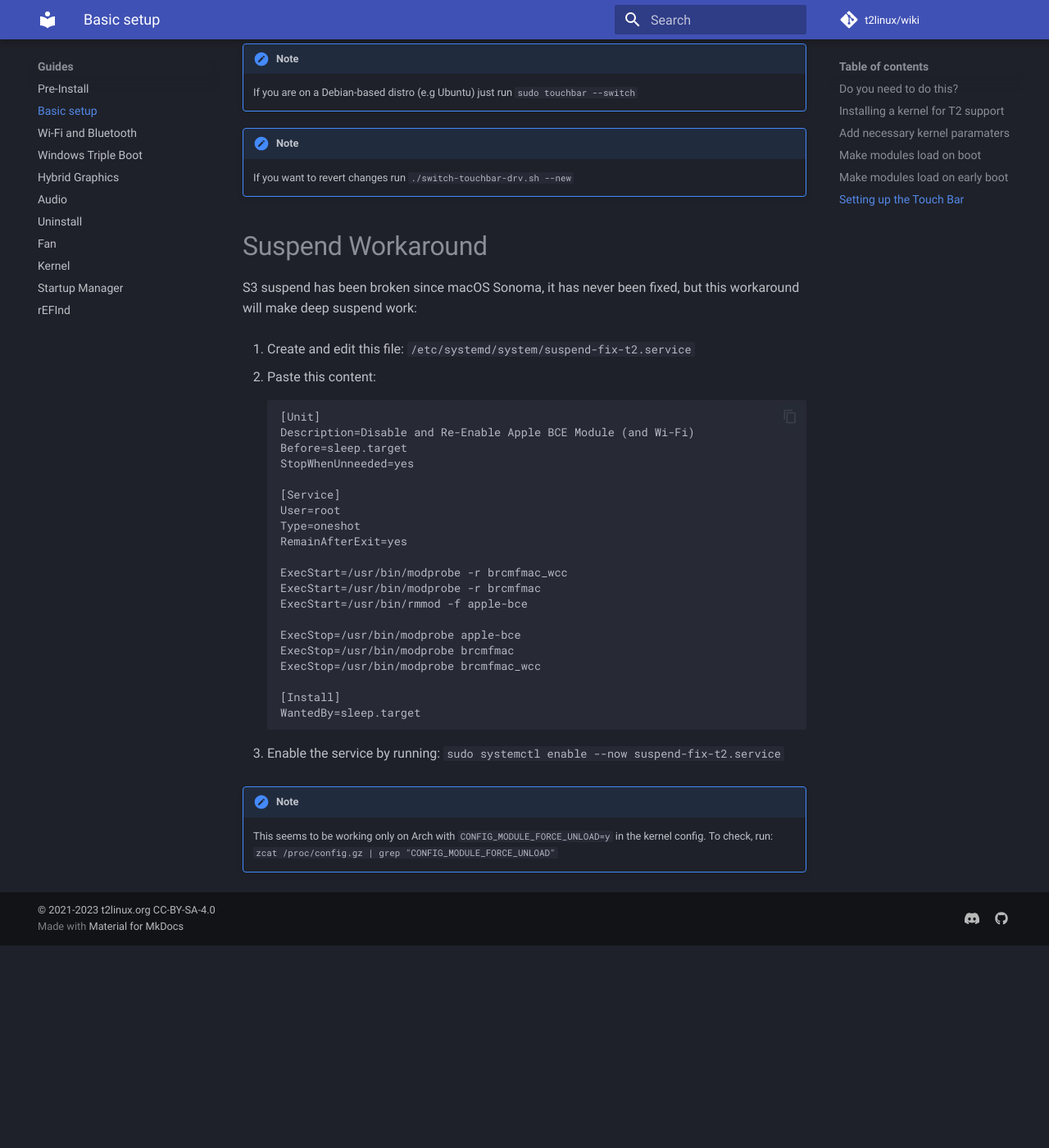
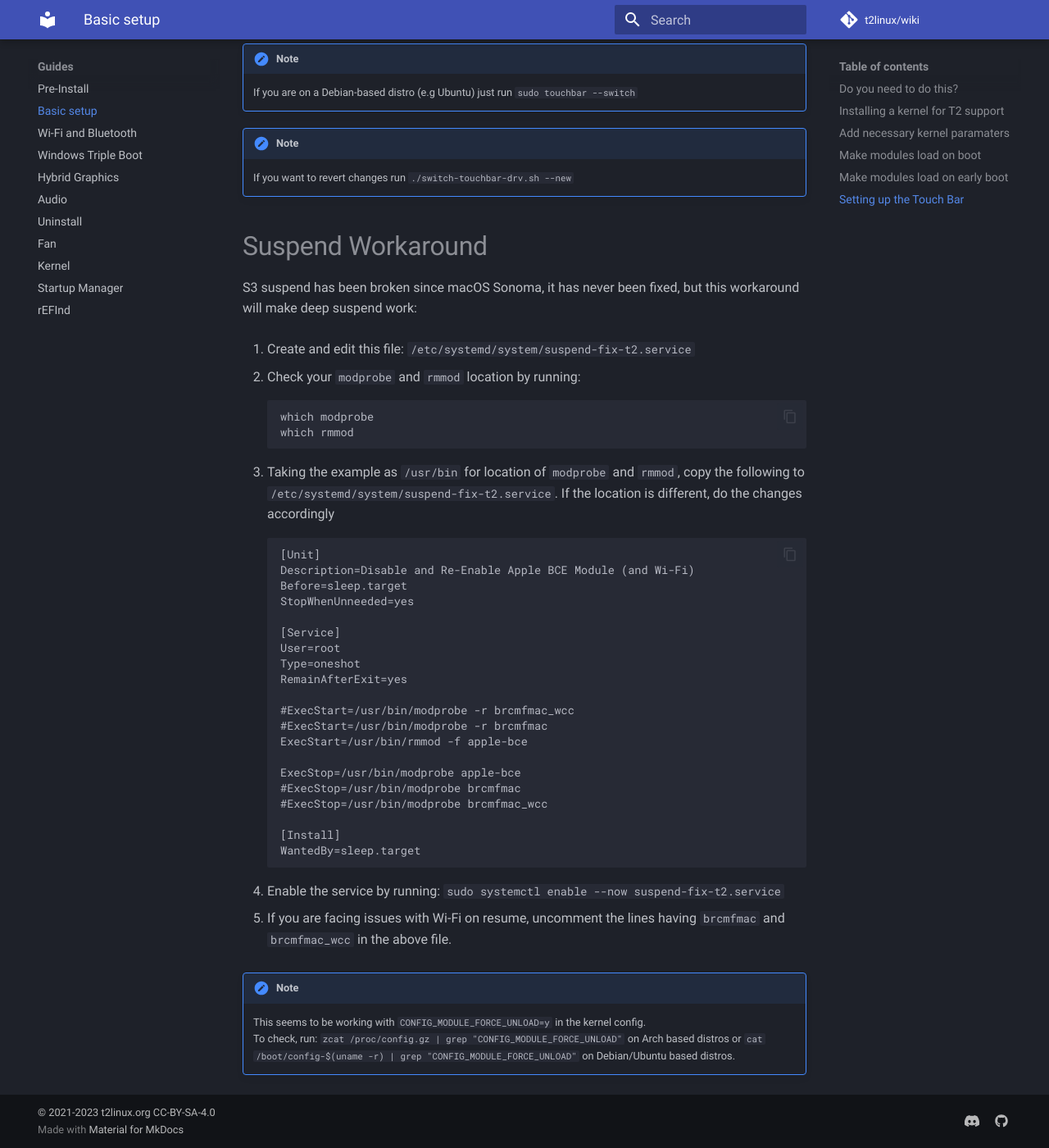
Before and after one commit to t2linux/wiki, an MkDocs documentation site: the page built from docs/guides/postinstall.md, in a window 1280 px wide and 1400 px high, scrolled down 6374 px. Shown: the whole window at 82% size. Built offline with MkDocs 1.6.1 and Material for MkDocs 9.7.7, drawn with Linux system fonts in a browser that asks for light colours; comment, search, counter and statistics services are not loaded; before the commit the page ends 7527 px from its top, so only the background shows below that.

Commit message:
Post install: Improvements to suspend

````diff
--- a/docs/guides/postinstall.md
+++ b/docs/guides/postinstall.md
@@ -267,7 +267,14 @@ S3 suspend has been broken since macOS Sonoma, it has never been fixed, but this
 
 1. Create and edit this file: `/etc/systemd/system/suspend-fix-t2.service`
 
-2. Paste this content:
+2. Check your `modprobe` and `rmmod` location by running:
+
+     ```bash
+     which modprobe
+     which rmmod
+     ```
+
+3. Taking the example as `/usr/bin` for location of `modprobe` and `rmmod`, copy the following to `/etc/systemd/system/suspend-fix-t2.service`. If the location is different, do the changes accordingly
 
      ```service
      [Unit]
@@ -280,20 +287,22 @@ S3 suspend has been broken since macOS Sonoma, it has never been fixed, but this
      Type=oneshot
      RemainAfterExit=yes
 
-     ExecStart=/usr/bin/modprobe -r brcmfmac_wcc
-     ExecStart=/usr/bin/modprobe -r brcmfmac
+     #ExecStart=/usr/bin/modprobe -r brcmfmac_wcc
+     #ExecStart=/usr/bin/modprobe -r brcmfmac
      ExecStart=/usr/bin/rmmod -f apple-bce
 
      ExecStop=/usr/bin/modprobe apple-bce
-     ExecStop=/usr/bin/modprobe brcmfmac
-     ExecStop=/usr/bin/modprobe brcmfmac_wcc
+     #ExecStop=/usr/bin/modprobe brcmfmac
+     #ExecStop=/usr/bin/modprobe brcmfmac_wcc
 
      [Install]
      WantedBy=sleep.target
      ```
 
-3. Enable the service by running: `sudo systemctl enable --now suspend-fix-t2.service`
+4. Enable the service by running: `sudo systemctl enable --now suspend-fix-t2.service`
+
+5. If you are facing issues with Wi-Fi on resume, uncomment the lines having `brcmfmac` and `brcmfmac_wcc` in the above file.
 
 !!! note
-    This seems to be working only on Arch with `CONFIG_MODULE_FORCE_UNLOAD=y` in the kernel config.
-    To check, run: `zcat /proc/config.gz | grep "CONFIG_MODULE_FORCE_UNLOAD"`
+    This seems to be working with `CONFIG_MODULE_FORCE_UNLOAD=y` in the kernel config.
+    To check, run: `zcat /proc/config.gz | grep "CONFIG_MODULE_FORCE_UNLOAD"` on Arch based distros or `cat /boot/config-$(uname -r) | grep "CONFIG_MODULE_FORCE_UNLOAD"` on Debian/Ubuntu based distros.
````
